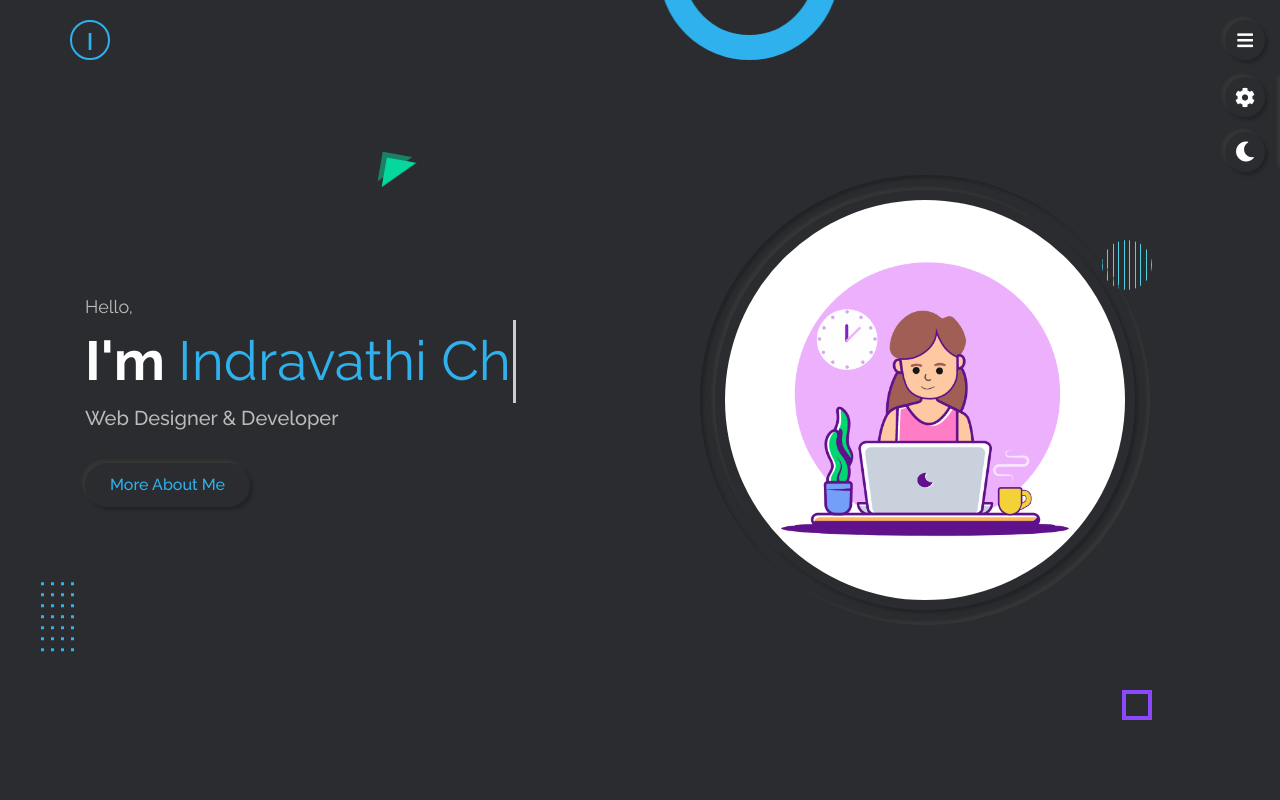
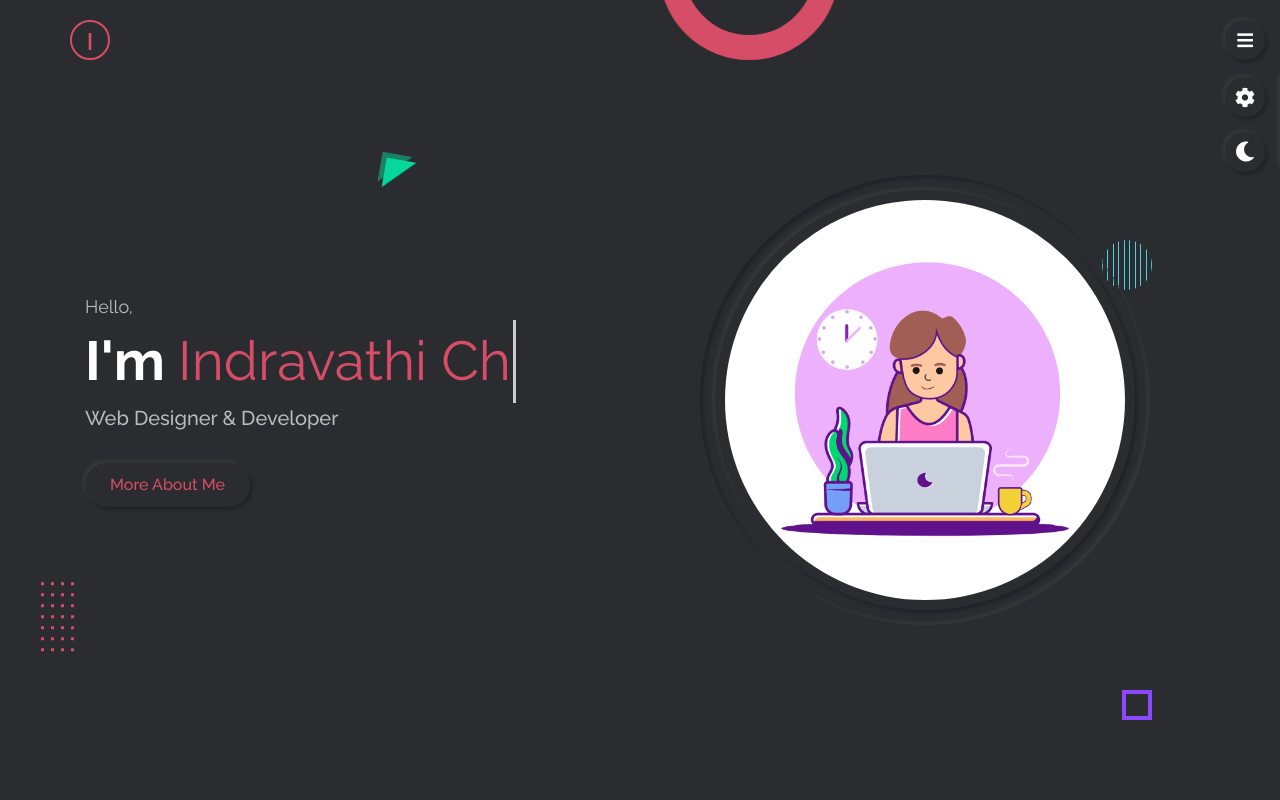
Before and after one commit to Indravathi732/indu-portfolio, a plain HTML site: page index.html in a window 1280 px wide. Shown: the top 800 px of the page. Drawn offline with nearby package versions, Linux system fonts and the light colour scheme.

Commit message:
Update index.html

```diff
--- a/index.html
+++ b/index.html
@@ -16,7 +16,7 @@
     <link rel="stylesheet" class="alternate-style" title="color-1" href="/css/skins/color-1.css" disabled>
     <link rel="stylesheet" class="alternate-style" title="color-2" href="/css/skins/color-2.css" disabled>
     <link rel="stylesheet" class="alternate-style" title="color-3" href="/css/skins/color-3.css" disabled>
-    <link rel="stylesheet" class="alternate-style" title="color-4" href="/css/skins/color-4.css">
+    <link rel="stylesheet" class="alternate-style" title="color-4" href="/css/skins/color-4.css" disabled>
     <link rel="stylesheet" class="alternate-style" title="color-5" href="/css/skins/color-5.css" disabled>
     <!-- fav icon  -->
     <link rel="shortcut icon" href="favicon.ico">
```
